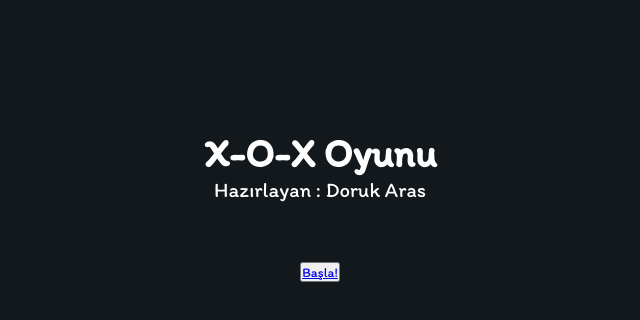
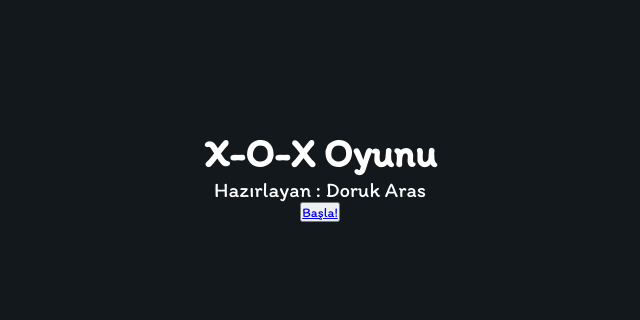
Before and after one commit to DorukArass/xoxapp.github.io, a plain HTML site: page aras.html in a window 1280 px wide. Shown: the whole page, without its empty margins (320-960 px from the left). Drawn offline with Linux system fonts and the light colour scheme.

Commit message:
Update aras.html

```diff
--- a/aras.html
+++ b/aras.html
@@ -13,11 +13,13 @@
 <body>
 
 <main class="background">
-<section class="display">
+<center>
+
+    <section class="display">
         <h1 class="title">X-O-X Oyunu</h1>
         <p><small>Hazırlayan : Doruk Aras  </small></p>
-        <br>
-            <br>
             <button href="index.html" id="submit-btn" class="btn btn-success"><a href="index.html">Başla!</a></button>
-        </div>
     </div>
+
+
+    </center>
```
